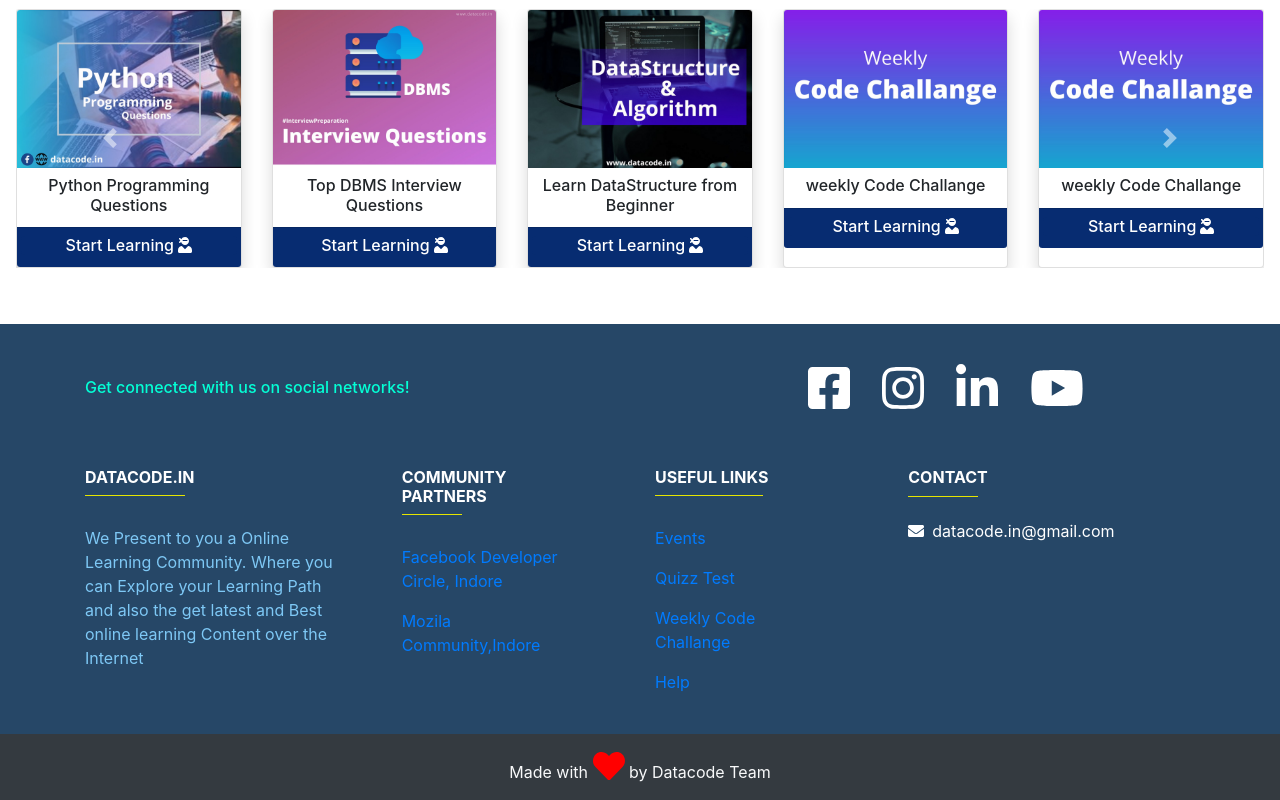
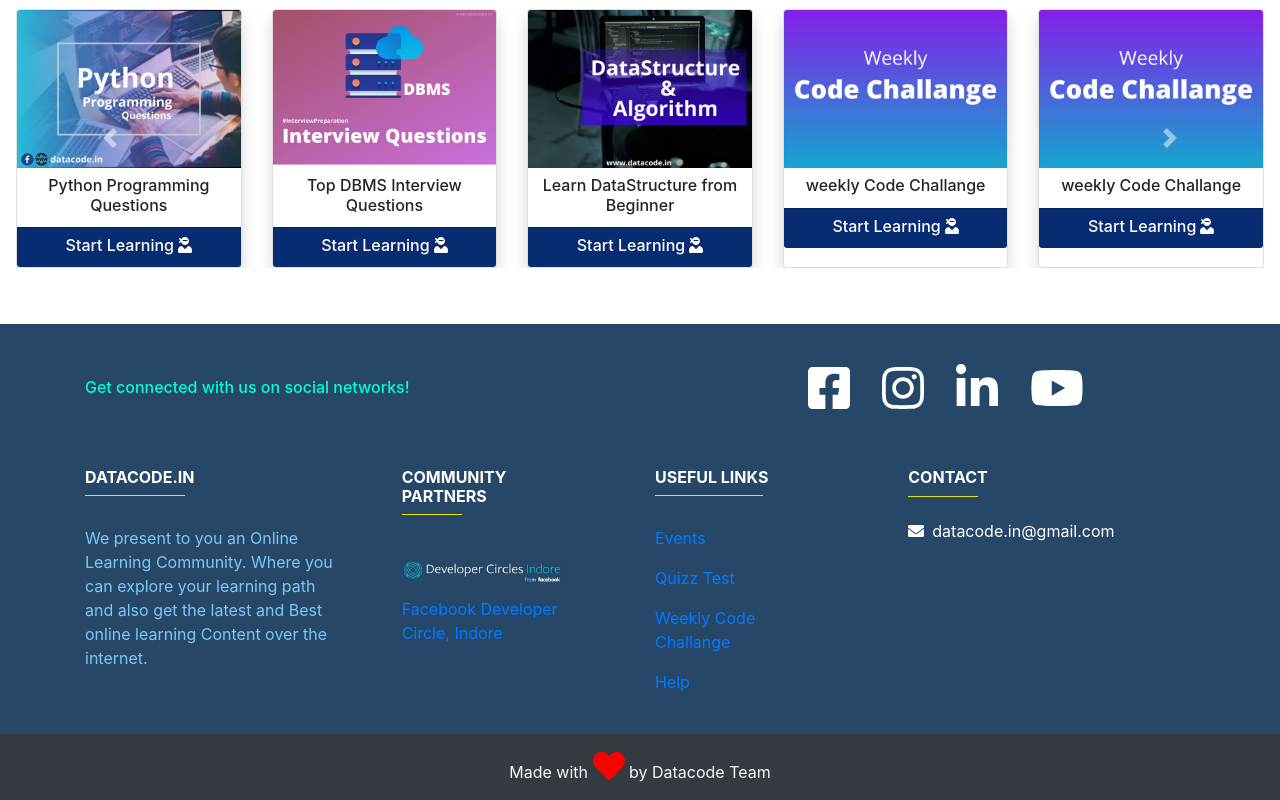
Before and after one commit to akshayDatacode/react-datacode, a React (Create React App) app: page /python_programming_questions in a window 1280 px wide. Shown: the part 3432-4232 px from the top of the page. Built offline with nearby package versions, Linux system fonts and the light colour scheme.

Commit message:
FDC LOGO added with Post Card Shadow added

```diff
--- a/src/components/footer_component/FooterComponent.jsx
+++ b/src/components/footer_component/FooterComponent.jsx
@@ -91,9 +91,9 @@ class FooterComponent extends Component {
                 />
 
                 <p style={{ color: "#7EC8F5" }}>
-                  We Present to you a Online Learning Community. Where you can
-                  Explore your Learning Path and also the get latest and Best
-                  online learning Content over the Internet
+                  We present to you an Online Learning Community. Where you can
+                  explore your learning path and also get the latest and Best
+                  online learning Content over the internet.
                 </p>
               </div>
               <div className="col-md-2 col-lg-2 col-xl-2 mx-auto mb-4">
@@ -110,12 +110,12 @@ class FooterComponent extends Component {
                     href="https://www.facebook.com/groups/DevCIndore"
                     target="_blank"
                   >
+                    <img
+                      className=" card-img-top mx-auto img-fluid img-circle d-block"
+                      src={require("../../assets/images/devcindore.jpeg")}
+                      alt="avatar"
+                    />
                     Facebook Developer Circle, Indore
-                  </a>
-                </p>
-                <p>
-                  <a class="dark-grey-text" href="#!" target="_blank">
-                    Mozila Community,Indore
                   </a>
                 </p>
               </div>
--- a/src/components/main_component/PostCard.jsx
+++ b/src/components/main_component/PostCard.jsx
@@ -6,7 +6,7 @@ class PostCard extends Component {
   render() {
     return (
       <>
-        <div class="card border border-white">
+        <div class="card border border-white shadow">
           <img
             className=" card-img-top mx-auto img-fluid img-circle d-block"
             src={require("../../assets/images/" + this.props.imgsource)}
@@ -17,11 +17,11 @@ class PostCard extends Component {
             <h5 class="card-title">{this.props.title}</h5>
             <p class="card-text">{this.props.paragraph}</p>
           </div>
-          <div class="card-footer border border-white bg-white">
+          <div class="card-footer border border-white bg-white shadow">
             <div className="row">
               <div className="col text-right">
                 <Link to={this.props.link}>
-                  <h6 className="btn btn-default border border-secondary text-secondary">
+                  <h6 className="btn btn-default border border-secondary shadow text-secondary">
                     Read More
                   </h6>
                 </Link>
```
Also changed, not shown: src/assets/images/devcindore.jpeg (added).
